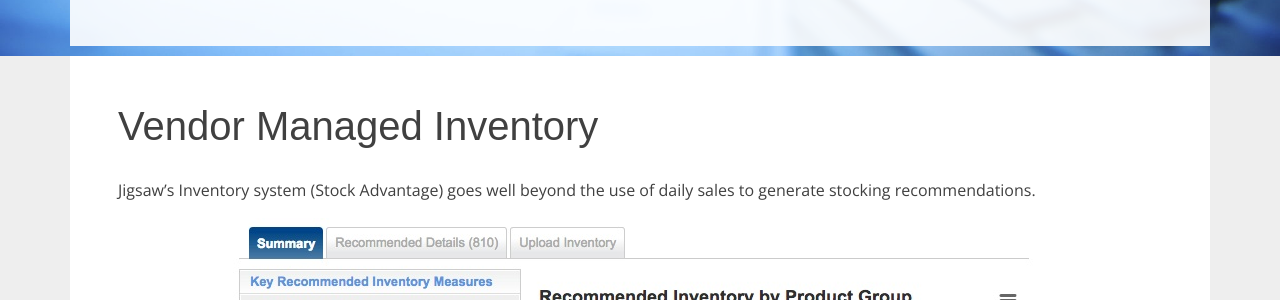
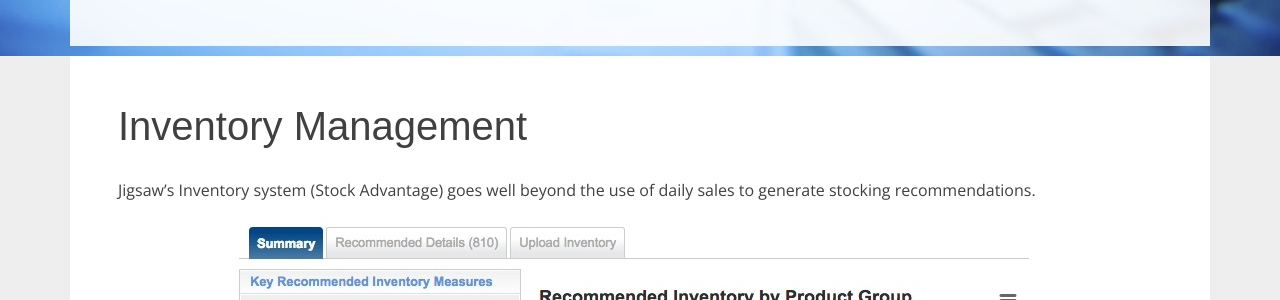
Before and after one commit to Codefully/jigsaw-redo, a Jekyll site: the page built from pages/manufacturers-inventory.md, in a window 1280 px wide. Shown: the part 305-605 px from the top of the page. Built offline with Jekyll 4.4.1, drawn with Linux system fonts in a browser that asks for light colours; nearby versions of some CDN libraries; some web fonts are replaced.

Commit message:
rename managed inventory to inventory management

```diff
--- a/_includes/card2.html
+++ b/_includes/card2.html
@@ -19,7 +19,7 @@
       </li>
       <li>
         <a href='{{ "/manufacturers/inventory/" | prepend: site.baseurl }}'>
-          Vendor Managed Inventory
+          Inventory Management
         </a>
       </li>
       <li>
--- a/_includes/nav.html
+++ b/_includes/nav.html
@@ -21,7 +21,7 @@
         <div class="dropdown-menu">
           <a class="dropdown-item" href='{{ "/manufacturers/spa/" | prepend: site.baseurl }}'>SPA Management</a>
           <a class="dropdown-item" href='{{ "/manufacturers/pos/" | prepend: site.baseurl }}'>Point of Sale</a>
-          <a class="dropdown-item" href='{{ "/manufacturers/inventory/" | prepend: site.baseurl }}'>Vendor Managed Inventory</a>
+          <a class="dropdown-item" href='{{ "/manufacturers/inventory/" | prepend: site.baseurl }}'>Inventory Management</a>
           <a class="dropdown-item" href='{{ "/manufacturers/promotions-incentives/" | prepend: site.baseurl }}'>Promotions and Incentives</a>
         </div>
       </li>
--- a/pages/manufacturers-inventory.md
+++ b/pages/manufacturers-inventory.md
@@ -1,10 +1,10 @@
 ---
-title: Vendor Managed Inventory
+title: Inventory Management
 permalink: "/manufacturers/inventory/"
 layout: page
 ---
 
-# Vendor Managed Inventory
+# Inventory Management
 
 Jigsaw’s Inventory system (Stock Advantage) goes well beyond the use of daily sales to generate stocking recommendations.
 
```
